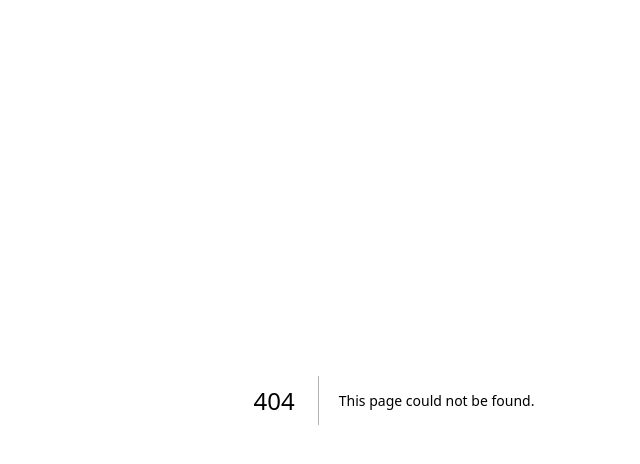
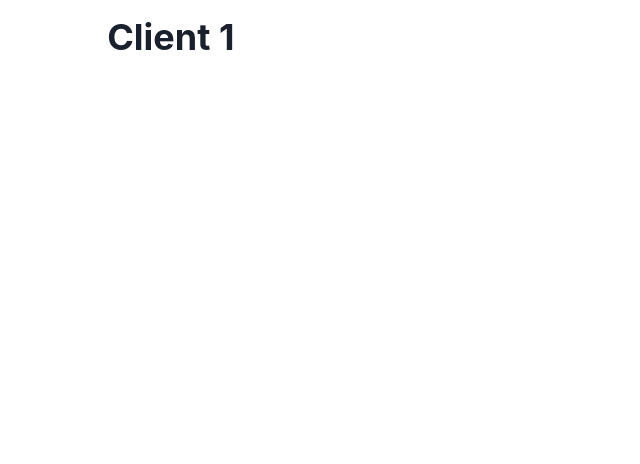
Before and after one commit to d-alanis98/nextjs-react-complete-guide, a Next.js app: page /clients/1 in a window 1280 px wide. Before the commit this address had no page. Shown: the top 464 px of the page, without its empty margins (246-886 px from the left). Built offline with nearby package versions, Linux system fonts and the light colour scheme.

Commit message:
Nested paths

```diff
--- /dev/null
+++ b/pages/clients/[clientId]/index.tsx
@@ -0,0 +1,16 @@
+import { useRouter } from 'next/router';
+import { Container, Heading } from '@chakra-ui/react';
+
+
+const ClientDetails: React.FC = () => {
+    const { query: { clientId } } = useRouter();
+
+    return (
+        <Container className='p-4'>
+            <Heading>Client { clientId }</Heading>
+        </Container>
+
+    );
+};
+
+export default ClientDetails;
--- /dev/null
+++ b/pages/clients/[clientId]/projects/[projectId]/index.tsx
@@ -0,0 +1,15 @@
+import { useRouter } from 'next/router';
+import { Container, Heading } from '@chakra-ui/react';
+
+
+const ProjectDetails: React.FC = () => {
+    const { query: { projectId } } = useRouter();
+
+    return (
+        <Container className='p-4'>
+            <Heading>Project { projectId }</Heading>
+        </Container>
+    );
+};
+
+export default ProjectDetails;
--- /dev/null
+++ b/pages/clients/[clientId]/projects/index.tsx
@@ -0,0 +1,16 @@
+import { useRouter } from 'next/router';
+import { Container, Heading } from '@chakra-ui/react';
+
+
+const ProjectsList: React.FC = () => {
+    const { query: { clientId } } = useRouter();
+
+    return (
+        <Container className='p-4'>
+            <Heading>Projects list of { clientId }</Heading>
+        </Container>
+
+    );
+};
+
+export default ProjectsList;
--- /dev/null
+++ b/pages/clients/index.tsx
@@ -0,0 +1,10 @@
+import { Container, Heading } from '@chakra-ui/react';
+
+
+const ClientsPage: React.FC = () => (
+    <Container className='p-4'>
+        <Heading>Clients section</Heading>
+    </Container>
+);
+
+export default ClientsPage;
```
